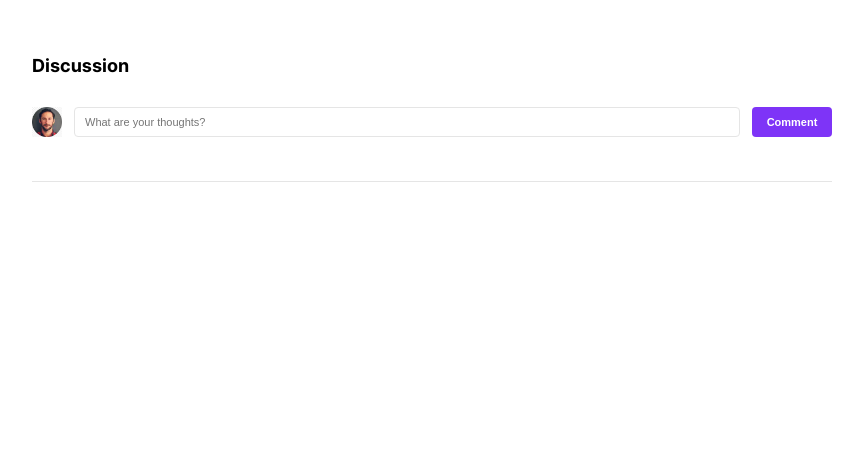
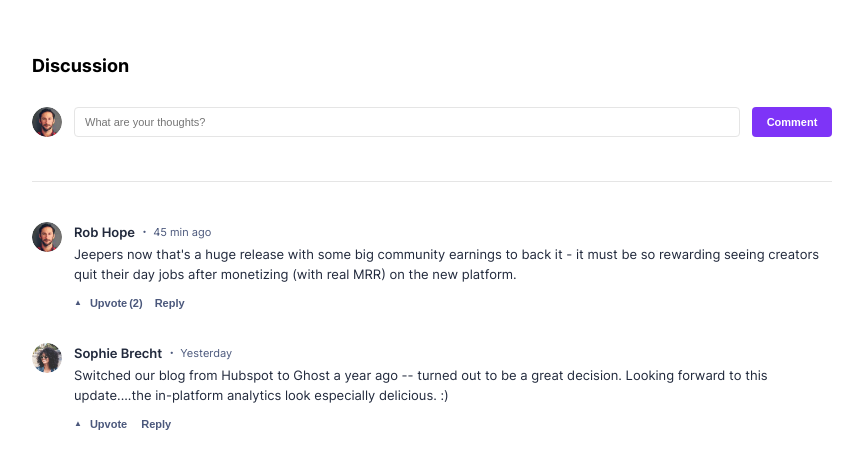
Before and after one commit to NicolasCaous/ghost_challange, a plain HTML site: page frontend/index.html in a window 1280 px wide. Shown: the whole page, without its empty margins (208-1071 px from the left). Drawn offline with Linux system fonts and the light colour scheme.

Commit message:
frontend: finishing MVP layout

```diff
--- a/frontend/assets/css/index.css
+++ b/frontend/assets/css/index.css
@@ -14,9 +14,6 @@ body {
 
   font-family: ghc-default;
   font-style: normal;
-}
-
-.ghc-comments-title {
 }
 
 .ghc-comments-title h2 {
@@ -39,6 +36,7 @@ body {
 }
 
 .ghc-comments-new-comment-container .profile-pic-container img {
+  border-radius: 15px;
   height: 30px;
   width: 30px;
 }
@@ -81,3 +79,110 @@ body {
   margin-top: 44px;
   border-bottom: 1px solid #e5e5e5;
 }
+
+.ghc-comments-history {
+  margin-top: 40px;
+}
+
+.ghc-comment-container {
+  display: grid;
+  grid-template-columns: 30px auto;
+  grid-template-rows: auto;
+  margin-bottom: 32px;
+}
+
+.ghc-comment-image-container {
+  width: 30px;
+}
+
+.ghc-comment-image-container img {
+  border-radius: 15px;
+  height: 30px;
+  width: 30px;
+}
+
+.ghc-comment-content-container {
+  display: grid;
+  grid-template-columns: auto;
+  grid-template-rows: 20px min-content min-content;
+
+  margin-left: 12px;
+}
+
+.ghc-comment-title-row-container {
+  display: grid;
+  grid-template-columns: min-content min-content;
+  grid-template-rows: auto;
+}
+
+.ghc-comment-author {
+  color: #21293c;
+  font-weight: 600;
+  font-size: 13px;
+  line-height: 20px;
+  white-space: nowrap;
+}
+
+.ghc-comment-timestamp {
+  color: #4b587c;
+  font-weight: 400;
+  font-size: 11px;
+  line-height: 13px;
+  margin-left: 4px;
+  padding-top: 4px;
+  white-space: nowrap;
+}
+
+.ghc-comment-text-row-container {
+  color: #21293c;
+  font-weight: 400;
+  font-size: 13px;
+  line-height: 20px;
+  margin-top: 2px;
+}
+
+.ghc-comment-buttons-row-container {
+  display: grid;
+  grid-template-columns: max-content max-content;
+  grid-template-rows: auto;
+  margin-top: 12px;
+}
+
+.ghc-comment-button {
+  transition: color 0.1s ease;
+  background-color: transparent;
+  border: none;
+  border-radius: 4px;
+  overflow: hidden;
+
+  color: #4b587c;
+  font-weight: 600;
+  font-size: 11px;
+  line-height: 13px;
+}
+
+.ghc-comment-button:hover,
+.ghc-comment-button:focus {
+  color: #955eee;
+}
+
+.ghc-comment-button:active {
+  color: #a17bde;
+}
+
+.ghc-comment-button-upvote {
+  display: grid;
+  grid-template-columns: repeat(3, max-content);
+  grid-template-rows: auto;
+  padding-left: 0px;
+}
+
+.ghc-comment-button-upvote-symbol {
+  font-size: 8px;
+  line-height: 12px;
+}
+
+.ghc-comment-button-upvote-text {
+  margin-left: 8px;
+  margin-right: 2px;
+}
--- a/frontend/assets/js/index.js
+++ b/frontend/assets/js/index.js
@@ -0,0 +1,28 @@
+const commentTemplate = document.querySelector(
+  ".ghc-comments-history template"
+);
+
+const newComment = commentTemplate.content.cloneNode(true);
+newComment.querySelector(".ghc-comment-image-container img").src =
+  "assets/img/profile-pic-1.png";
+newComment.querySelector(".ghc-comment-author").textContent = "Rob Hope";
+newComment.querySelector(".ghc-comment-timestamp").textContent =
+  "・ 45 min ago";
+newComment.querySelector(".ghc-comment-text-row-container").textContent =
+  "Jeepers now that's a huge release with some big community earnings to back it - it must be so rewarding seeing creators quit their day jobs after monetizing (with real MRR) on the new platform.";
+newComment.querySelector(".ghc-comment-button-upvote-count").textContent =
+  "(2)";
+
+document.querySelector(".ghc-comments-history").appendChild(newComment);
+
+const newComment2 = commentTemplate.content.cloneNode(true);
+newComment2.querySelector(".ghc-comment-image-container img").src =
+  "assets/img/profile-pic-2.png";
+newComment2.querySelector(".ghc-comment-author").textContent = "Sophie Brecht";
+newComment2.querySelector(".ghc-comment-timestamp").textContent =
+  "・ Yesterday";
+newComment2.querySelector(".ghc-comment-text-row-container").textContent =
+  "Switched our blog from Hubspot to Ghost a year ago -- turned out to be a great decision. Looking forward to this update....the in-platform analytics look especially delicious. :)";
+newComment2.querySelector(".ghc-comment-button-upvote-count").textContent = "";
+
+document.querySelector(".ghc-comments-history").appendChild(newComment2);
--- a/frontend/index.html
+++ b/frontend/index.html
@@ -1,5 +1,6 @@
 <html>
   <head>
+    <meta charset="UTF-8" />
     <link rel="stylesheet" href="assets/css/index.css" />
   </head>
   <body>
@@ -9,13 +10,44 @@
       </div>
       <div class="ghc-comments-new-comment-container">
         <div class="profile-pic-container">
-          <img src="assets/img/profile-pic-1.png"/>
+          <img src="assets/img/profile-pic-1.png" />
         </div>
         <input type="text" placeholder="What are your thoughts?" />
         <button type="button">Comment</button>
       </div>
       <div class="ghc-comments-divider"></div>
-      <div class="ghc-comments-history"></div>
+      <div class="ghc-comments-history">
+        <template>
+          <div class="ghc-comment-container">
+            <div class="ghc-comment-image-container">
+              <img />
+            </div>
+            <div class="ghc-comment-content-container">
+              <div class="ghc-comment-title-row-container">
+                <div class="ghc-comment-author"></div>
+                <div class="ghc-comment-timestamp"></div>
+              </div>
+              <div class="ghc-comment-text-row-container"></div>
+              <div class="ghc-comment-buttons-row-container">
+                <button
+                  type="button"
+                  class="ghc-comment-button ghc-comment-button-upvote"
+                >
+                  <div class="ghc-comment-button-upvote-symbol">▲</div>
+                  <div class="ghc-comment-button-upvote-text">Upvote</div>
+                  <div class="ghc-comment-button-upvote-count"></div>
+                </button>
+                <button
+                  type="button"
+                  class="ghc-comment-button ghc-comment-button-reply"
+                >
+                  Reply
+                </button>
+              </div>
+            </div>
+          </div>
+        </template>
+      </div>
     </div>
     <script src="assets/js/sdk.js"></script>
     <script src="assets/js/index.js"></script>
```
